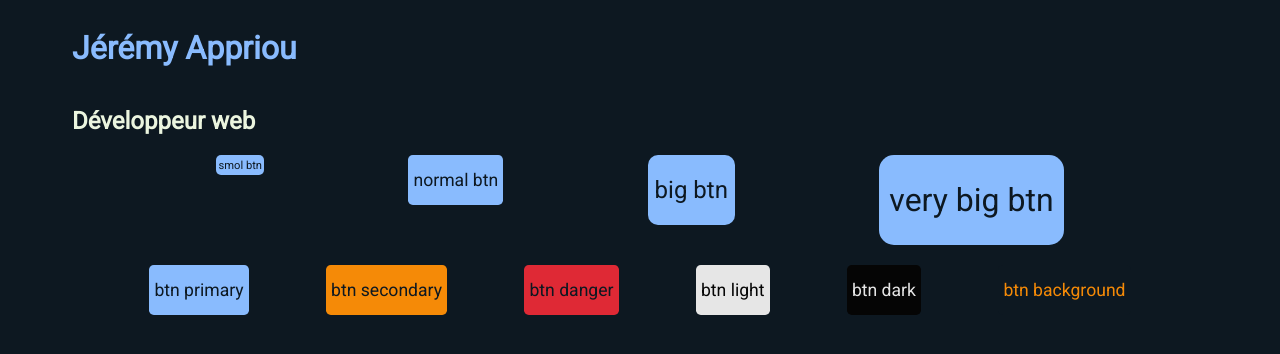
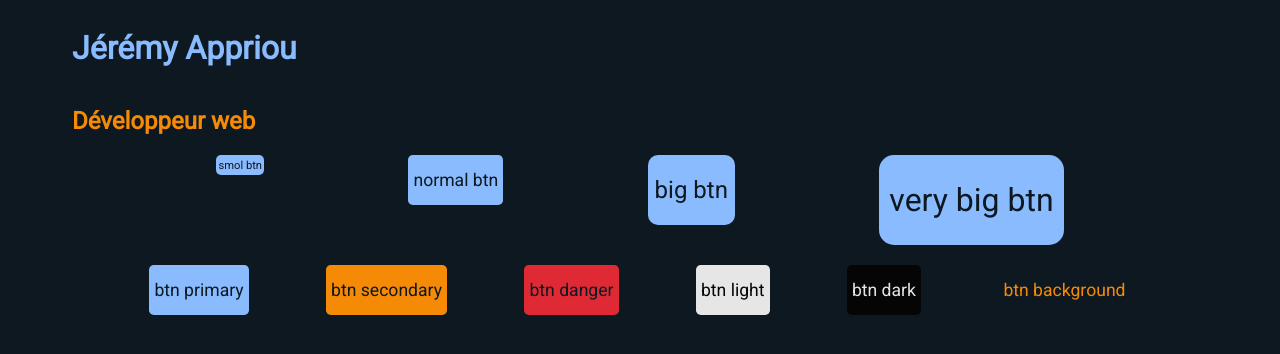
Before and after one commit to Pefouk/Pefouk, a Vue app: page / in a window 1280 px wide. Shown: the top 354 px of the page. Built offline with nearby package versions, Linux system fonts and the light colour scheme.

Commit message:
Classes .couleurs pour la couleur du texte autogénerée avec @each en scss

```diff
--- a/src/App.vue
+++ b/src/App.vue
@@ -1,7 +1,7 @@
 <template>
   <div class="container">
     <h1 class="primary row">Jérémy Appriou</h1>
-    <h2 class="row">Développeur web</h2>
+    <h2 class="secondary row">Développeur web</h2>
     <div class="row">
       <div class="flex f-row f-spa-eve w-100">
         <p class="btn-s btn-primary">smol btn</p>
--- a/src/assets/styles/colors.scss
+++ b/src/assets/styles/colors.scss
@@ -6,18 +6,13 @@ $danger: map-get($colors, "danger");
 $background: map-get($colors, "background");
 $light: map-get($colors, "light");
 $dark: map-get($colors, "dark");
-.primary {
-  color: $primary;
+
+@mixin color-variant($value) {
+  color: $value;
 }
 
-.secondary {
-  color: $secondary;
+@each $color, $value in $colors {
+  .#{$color} {
+    @include color-variant($value);
+  }
 }
-
-.danger {
-    color: $danger;
-}
-
-.text {
-    color: $text;
-}
```
